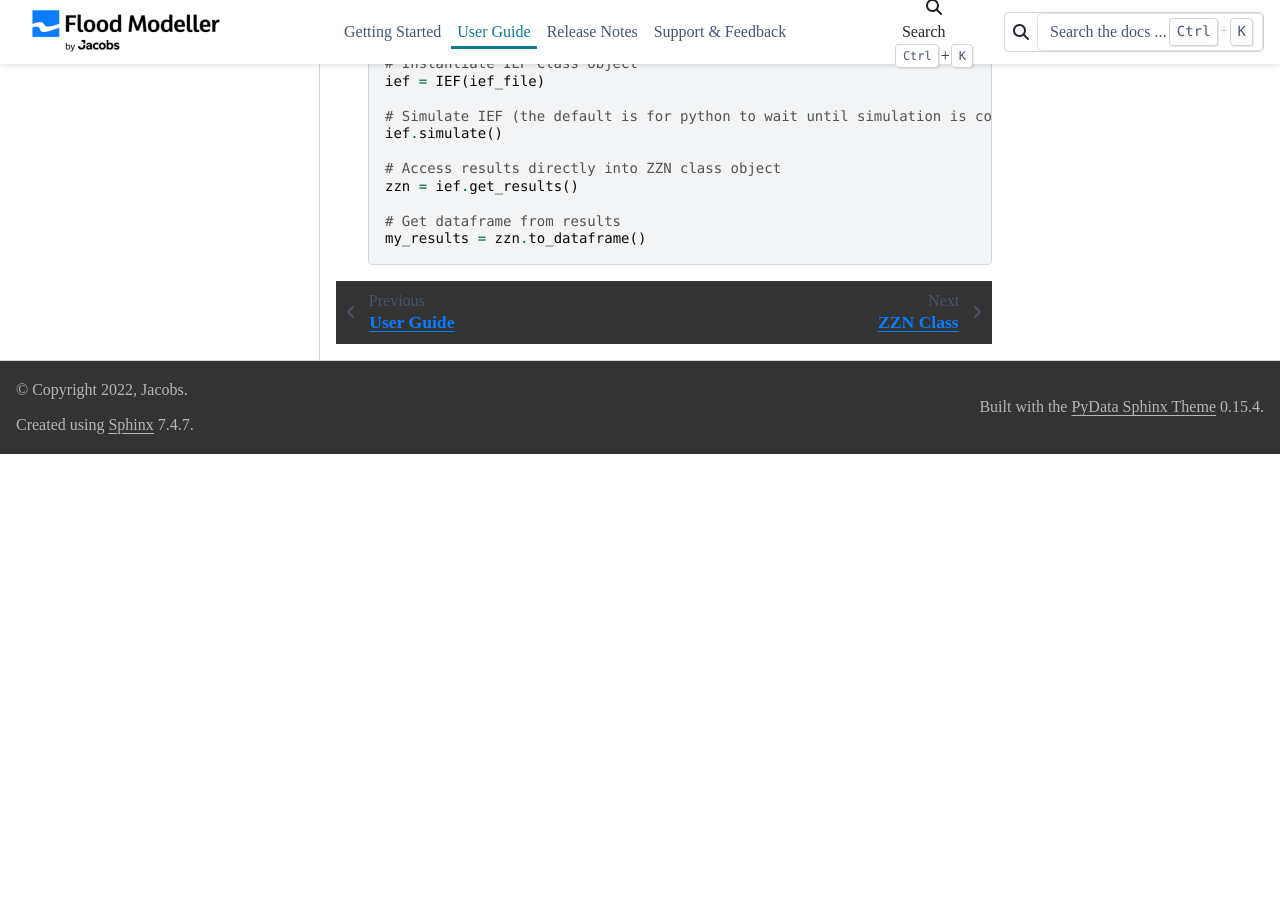
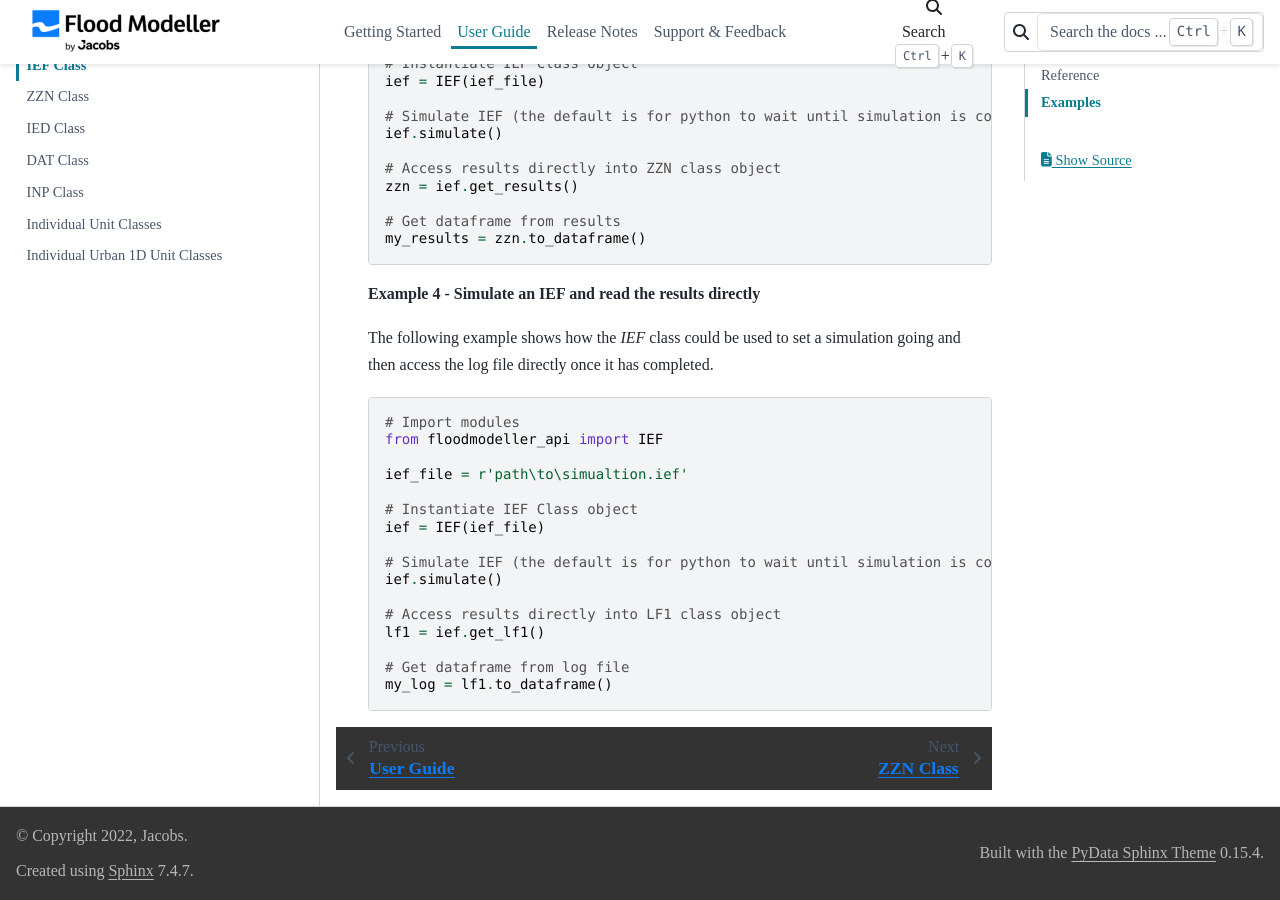
Before and after one commit to People-Places-Solutions/floodmodeller-api, a Sphinx documentation site: the page built from docs/source/user_guide/ief.rst, in a window 1280 px wide and 900 px high, scrolled down 3173 px. Built offline with Sphinx 7.4.7 and the PyData theme 0.15.4, drawn with Linux system fonts in a browser that asks for light colours; some web fonts are replaced; before the commit the page ends 3627 px from its top, so only the background shows below that.

Commit message:
LF1 documentation

```diff
--- a/docs/source/user_guide/ief.rst
+++ b/docs/source/user_guide/ief.rst
@@ -67,6 +67,8 @@
    .. automethod:: simulate
 
    .. automethod:: get_results
+
+   .. automethod:: get_lf
 
    .. automethod:: diff
 
@@ -147,3 +149,27 @@
 
     # Get dataframe from results
     my_results = zzn.to_dataframe()
+
+**Example 4 - Simulate an IEF and read the results directly**
+
+The following example shows how the `IEF` class could be used to set a simulation going and then access the
+log file directly once it has completed.
+
+.. code:: python
+
+    # Import modules
+    from floodmodeller_api import IEF
+
+    ief_file = r'path\to\simualtion.ief'
+
+    # Instantiate IEF Class object
+    ief = IEF(ief_file)
+
+    # Simulate IEF (the default is for python to wait until simulation is complete)
+    ief.simulate()
+
+    # Access results directly into LF1 class object
+    lf1 = ief.get_lf1()
+
+    # Get dataframe from log file
+    my_log = lf1.to_dataframe()
```
Also changed, not shown: docs/source/user_guide/lf1.rst (added, +69 -0 lines), 1 other file.
